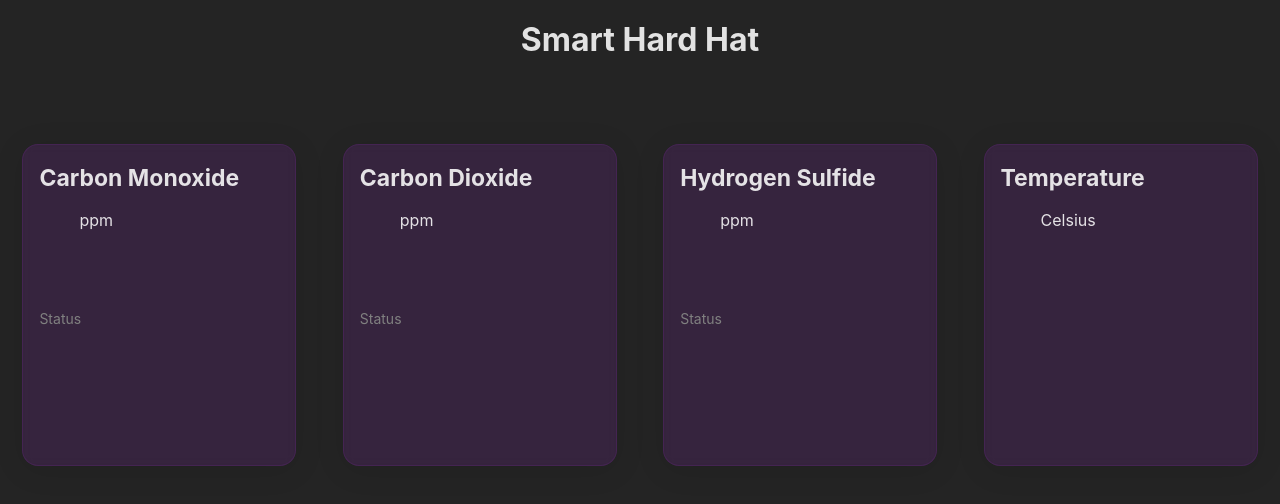
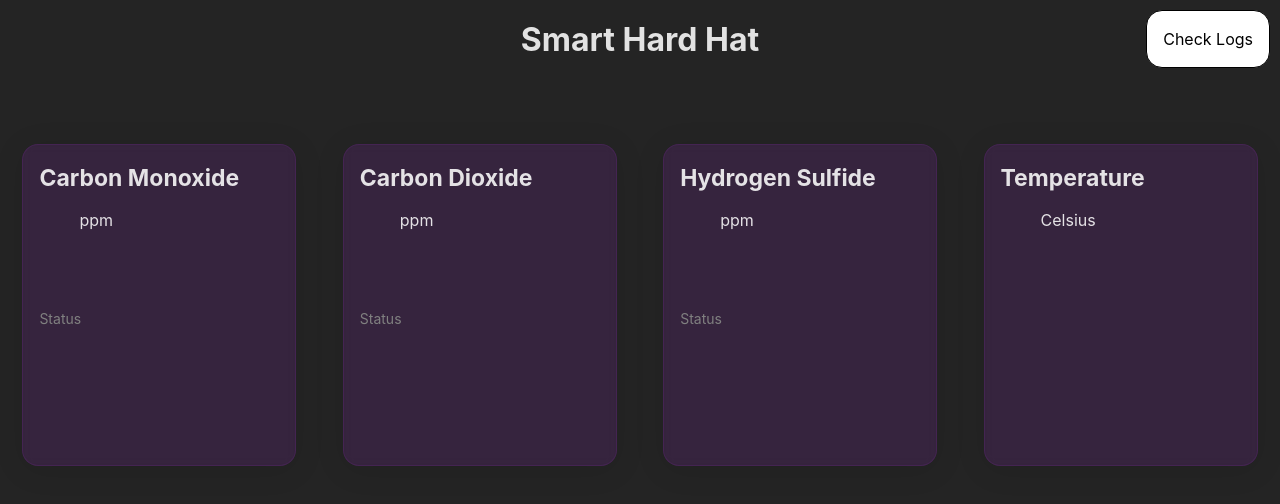
Before and after one commit to Madfarm/SHH-web, a website built with Vite: page index.html in a window 1280 px wide. Built offline with nearby package versions, Linux system fonts and the light colour scheme; files whose address does not match are found by name.

Commit message:
Add log link to the webpage

```diff
--- a/index.html
+++ b/index.html
@@ -54,6 +54,8 @@
 <body>
   <main>
     <h1>Smart Hard Hat</h1>
+    <a href="log.txt" class="log-container">Check Logs</a>
+
 
     <div class="container">
       <div class="card">
--- /dev/null
+++ b/log.txt
@@ -0,0 +1 @@
+sugma fuck
--- a/style.css
+++ b/style.css
@@ -19,6 +19,25 @@ h1 {
   font-size: xx-large;
 
 }
+
+.log-container {
+  padding: 1rem;
+
+  position: absolute;
+  top: 10px;
+  right: 10px;
+  border: solid 1px black;
+  border-radius: 16px;
+  background-color: white;
+
+  text-decoration: none;
+  color: black;
+}
+
+.log-container:hover  {
+  scale: 1.1;
+}
+
 
 .container {
   display: flex;
```
